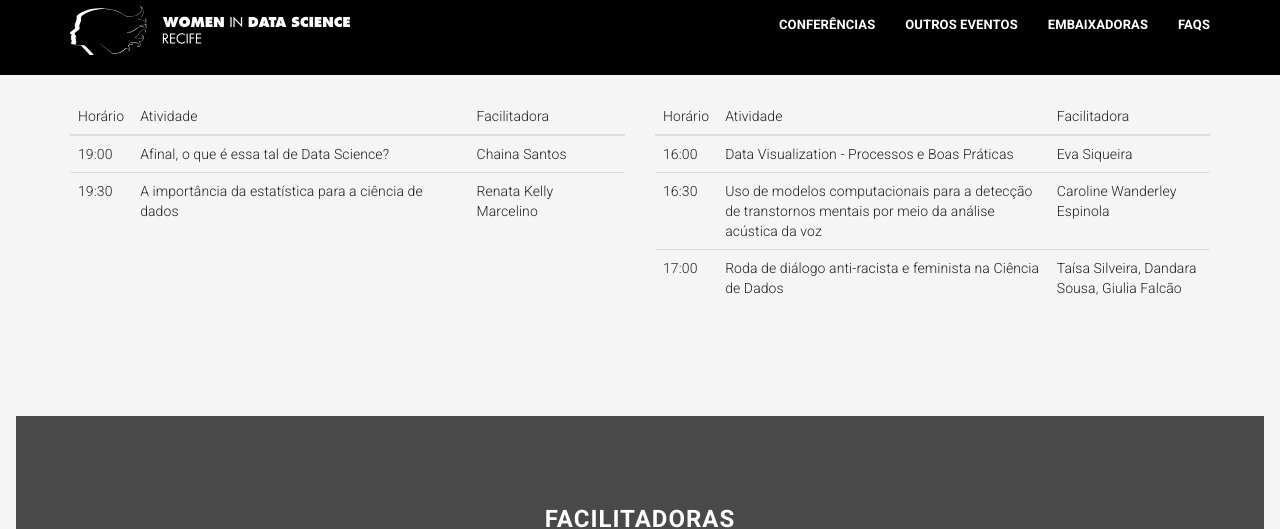
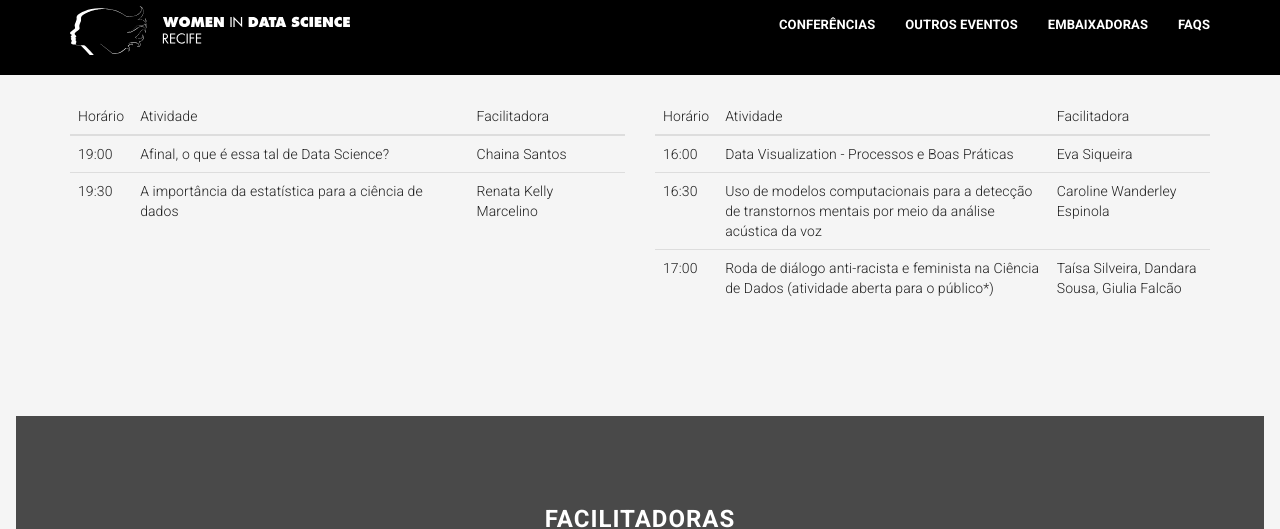
Before and after one commit to widsrecife/widsrecife.github.io, a Jekyll site: the page built from index.html, in a window 1280 px wide and 900 px high, scrolled down 1925 px, cut to the strip 0-529 px from the top of the window. Built offline with Jekyll 4.4.1, drawn with Linux system fonts in a browser that asks for light colours; some web fonts are replaced.

Commit message:
atualizacao agenda

```diff
--- a/_data/conference_2020/schedule.yml
+++ b/_data/conference_2020/schedule.yml
@@ -20,5 +20,5 @@
 
 - day: 2
   hour: "17:00"
-  title: Roda de diálogo anti-racista e feminista na Ciência de Dados
+  title: Roda de diálogo anti-racista e feminista na Ciência de Dados (atividade aberta para o público*)
   speaker: Taísa Silveira, Dandara Sousa, Giulia Falcão
```
